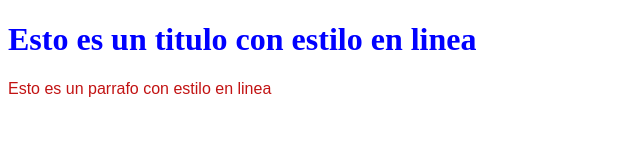
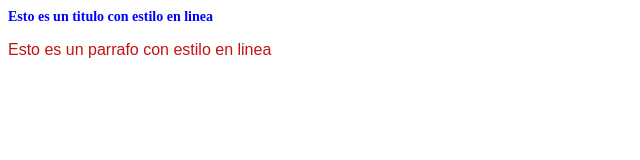
Before and after one commit to Oscarg2706/Modulo-8, a plain HTML site: page index.html in a window 1280 px wide. Shown: the whole page, without its empty margins (0-640 px from the left). Drawn offline with Linux system fonts and the light colour scheme.

Commit message:
estilo en linea

```diff
--- a/index.html
+++ b/index.html
@@ -4,7 +4,7 @@
     <title>Estilo en Linea</title>
 </head>
 <body>
-    <h1 style="color: blue; font-size: 14;"> Esto es un titulo con estilo en linea</h1>
+    <h1 style="color: blue; font-size: 14px;"> Esto es un titulo con estilo en linea</h1>
     <p style="color: rgb(194, 19, 19); font-family: Arial, Helvetica, sans-serif;" > Esto es un parrafo con estilo en linea </p>
 </body>
 </html>
```
